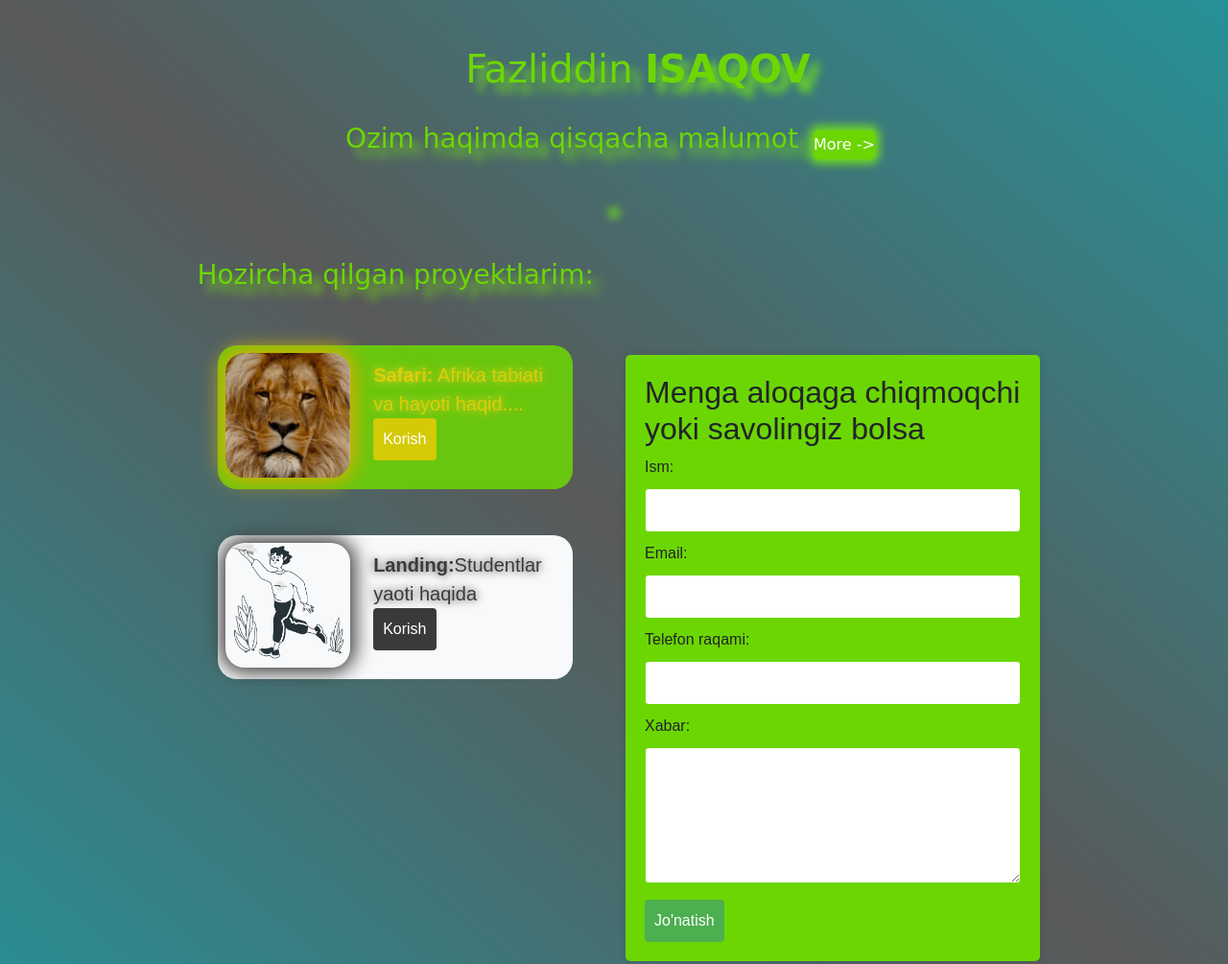
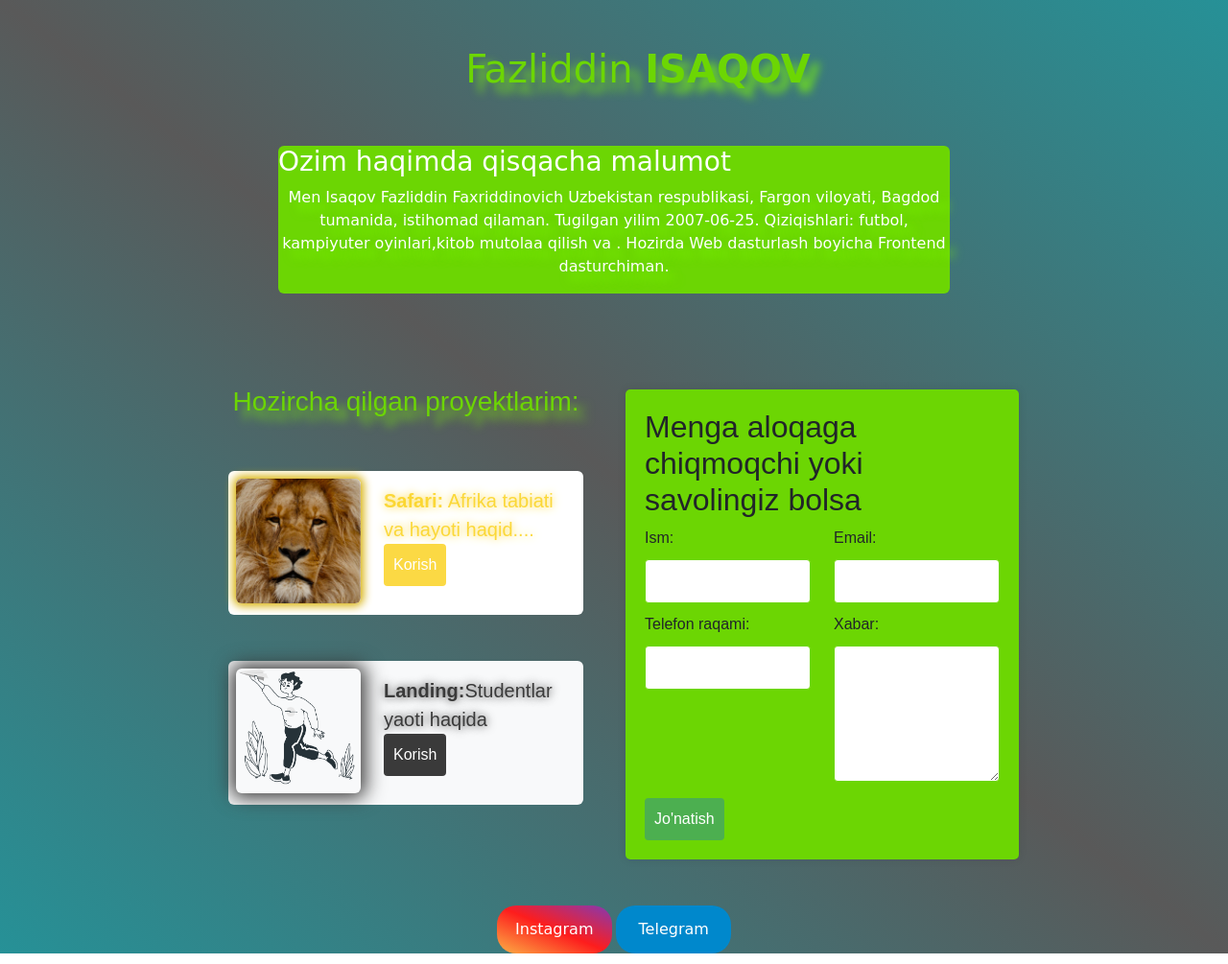
Before and after one commit to fazliddinisaqov/fazliddinisaqov, a plain HTML site: page index.html in a window 1280 px wide. Shown: the top 1005 px of the page at 96% size. Drawn offline with Linux system fonts and the light colour scheme.

Commit message:
fazliddin

```diff
--- a/css/fonts.css
+++ b/css/fonts.css
@@ -17,10 +17,16 @@
     max-width: 500px;
     margin-left: 50px;
 }
+.more1{
+    max-width: 700px;
+    max-height: 300px;
+    background: rgb(108, 214, 3);
+    border-radius: 6px;
+}
 
- h3{
-    text-shadow: 10px 10px 10px rgba(128, 255, 0, 0.721);
-    color: rgb(108, 214, 3);
+
+.more1 h3{
+    color: white;
     font-family: cursive;
     max-width: 600px;
 }
@@ -70,13 +76,6 @@ p{
     background: #45a049;
 }
 
-.more1{
-    max-width: 700px;
-    max-height: 300px;
-    box-shadow: 0px 0px 10px 5px rgba(128, 255, 0, 0.721);
-    background: rgb(108, 214, 3);
-    border-radius: 20px;
-}
 .malumot {
     font-family: Arial, sans-serif;
     margin: 20px;
@@ -91,6 +90,9 @@ p{
     margin-top: 100px;
     border-radius: 5px;
     box-shadow: 0 0 10px rgba(0, 0, 0, 0.1);
+}
+.formContainer h2{
+    max-width: 800px;
 }
 input, textarea {
     width: 100%;
@@ -110,18 +112,18 @@ input, textarea {
 .malbtn:hover {
     background-color: #45a049;
 }
-.safari{
+.mimg{
     width: 370px;
     height: 150px;
-    background-color: rgba(108, 214, 3, 0.872);
-    border-radius: 20px;
+    background-color: white;
+    border-radius: 6px;
 }
 
-.lion{
+.lion-img{
     max-width: 130px;
     height: 130px;
-    border-radius: 20px;
-    box-shadow: 0px 0px 20px 5px rgb(214, 175, 3);
+    border-radius: 6px;
+    box-shadow: 0px 0px 10px 3px rgb(214, 175, 3);
 }
 .saftext{
     font-size: 20px;
@@ -137,10 +139,14 @@ input, textarea {
     border-radius: 4px;
     cursor: pointer;
 }
+.proh3{
+    text-shadow: 10px 10px 10px rgba(128, 255, 0, 0.721);
+    color: rgb(108, 214, 3);
+}
 .land{
     max-width: 130px;
     height: 130px;
-    border-radius: 20px;
+    border-radius: 6px;
     box-shadow: 0px 0px 20px 5px rgb(58, 58, 58);
 }
 .lantext{
--- a/index.html
+++ b/index.html
@@ -9,32 +9,31 @@
     <link rel="stylesheet" href="./css/fonts.css">
 </head>
 <body>
-    <div class="">
-        <div class="Ozim d-flex flex-column align-items-center">
+    <div class="container-fluid Ozim">
+        <div class=" container">
+            <div class=" d-flex flex-column align-items-center">
                 <div class="text mt-5">
                     <h1 class="">Fazliddin <b>ISAQOV</b></h1>
                 </div>
-            <div class="d-flex mt-4">
+                <div class="more1 mt-5">
                     <h3 class="">Ozim haqimda qisqacha malumot</h3>
-                <button class="btnmore m-2 ms-3" onclick="more()">More -></button>
+                    <p>Men Isaqov Fazliddin Faxriddinovich  Uzbekistan respublikasi, Fargon viloyati, Bagdod tumanida, istihomad qilaman. Tugilgan yilim 2007-06-25. Qiziqishlari: futbol, kampiyuter oyinlari,kitob mutolaa qilish va .    Hozirda Web dasturlash boyicha Frontend dasturchiman.</p>
                 </div>
-            <div class="more1 mt-5"></div>
                 <!-- <div class="rasim mt-5">
                     <h5>Uning rasimi:</h5>
                     <img class="mt-3" src="./img/2. Хаски.jpg" alt="">
                 </div> -->
-            <div class="">
                 <div class="row">
                     <div class="col-xl-6 col-lg-6 mt-5 d-flex flex-column align-items-center">
-                        <h3 class="">Hozircha qilgan proyektlarim:</h3>
-                        <div class="d-flex safari mt-5">
-                            <img class="lion m-2" src="./img/lion.jpg" alt="">
+                        <h3 class="proh3 mt-5">Hozircha qilgan proyektlarim:</h3>
+                        <div class="d-flex mimg mt-5">
+                            <img class="lion-img m-2" src="./img/lion.jpg" alt="">
                             <div class="m-3 saf" onclick="safari()">
                                 <a href="" class="saftext"><b>Safari:</b> Afrika tabiati <br> va hayoti haqid....</a>
                                 <button class="safbtn">Korish</button>
                             </div>
                         </div>
-                        <div class="d-flex safari bg-light mt-5">
+                        <div class="d-flex mimg bg-light mt-5">
                             <img class="land m-2" src="./img/Ресурс 1 1.png" alt="">
                             <div class="m-3 saf" onclick="safari()">
                                 <a href="" class="lantext"><b>Landing:</b>Studentlar <br> yaoti haqida</a>
@@ -42,13 +41,38 @@
                             </div>
                         </div>
                     </div>
-                    <div class="mt-5 col-xl-6 col-lg-6 col-md-12 d-flex flex-column align-items-center"><div class="formContainer"><h2>Menga aloqaga chiqmoqchi yoki savolingiz bolsa </h2><form id="contactForm"><label for="name">Ism:</label><input type="text" id="name" name="name" required><label for="email">Email:</label><input type="email" id="email" name="email" required><label for="phone">Telefon raqami:</label><input type="tel" id="phone" name="phone"><label for="message">Xabar:</label><textarea id="message" name="message" rows="5" required></textarea><button type="submit" class="malbtn">Jo'natish</button></form></div>
+                    <div class=" col-xl-6 col-lg-6 d-flex flex-column align-items-center">
+                        <div class="formContainer">
+                            <h2>Menga aloqaga chiqmoqchi yoki savolingiz bolsa </h2>
+                            <form id="contactForm">
+                                <div class="row">
+                                    <div class="col-xl-6 col-lg-6 col-md-6 col-sm-6">
+                                        <label for="name">Ism:</label>
+                                        <input type="text" id="name" name="name" required>
+                                    </div>
+                                    <div class="col-xl-6 col-lg-6 col-md-6 col-sm-6">
+                                        <label for="email">Email:</label>
+                                        <input type="email" id="email" name="email" required>
+                                    </div>
+                                    <div class="col-xl-6 col-lg-6 col-md-6 col-sm-6">
+                                        <label for="phone">Telefon raqami:</label>
+                                        <input type="tel" id="phone" name="phone">
+                                    </div>
+                                    <div class="col-xl-6 col-lg-6 col-md-6 col-sm-6">
+                                        <label for="message">Xabar:</label>
+                                        <textarea id="message" name="message" rows="5" required>
+                                        </textarea>
+                                    </div>
+                                </div>
+                                <button type="submit" class="malbtn">Jo'natish</button>
+                            </form>
                         </div>
                     </div>
                 </div>
                 <div class="url mt-5">
                     <button class="button1" onclick="bos()">Instagram</button>
                     <button class="button2" onclick="bos1()">Telegram</button>
+                </div>
             </div>
         </div>
     </div>
--- a/js/script.js
+++ b/js/script.js
@@ -1,6 +1,5 @@
 const body = document.querySelector('body')
 const button = document.querySelector('button')
-const more1 = document.querySelector('.more1')
 
 
 
@@ -13,17 +12,7 @@ function bos1() {
 };
 
 
-function more() {
-        if (more1.classList.contains('flex')) {
-            more1.classList.remove('flex');
-            more1.classList.add('block');
-            more1.innerHTML ="<p>Men Isaqov Fazliddin Faxriddinovich  Uzbekistan respublikasi, Fargon viloyati, Bagdod tumanida, istihomad qilaman. Tugilgan yilim 2007-06-25. Qiziqishlari: futbol, kampiyuter oyinlari,kitob mutolaa qilish va .    Hozirda Web dasturlash boyicha Frontend dasturchiman.</p>";
-          } else {
-            more1.classList.remove('block');
-            more1.classList.add('flex');
-            more1.innerHTML = '';
-          }
-}
+
 
 
 
```
Lines whose indentation alone changed are shown as unchanged.
